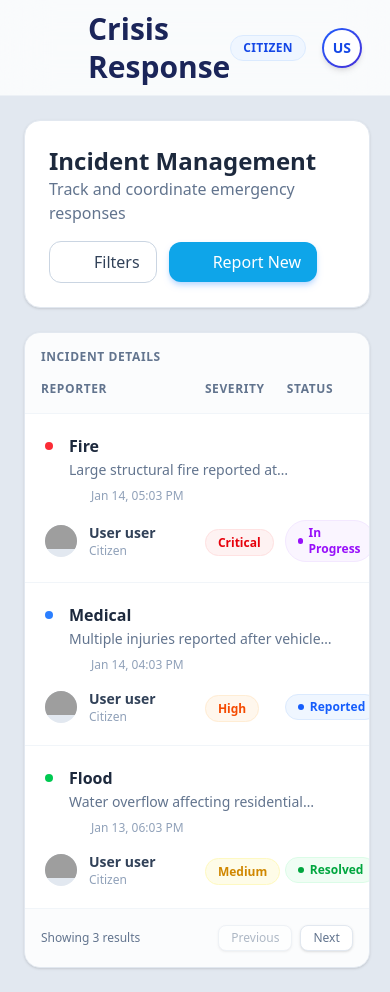
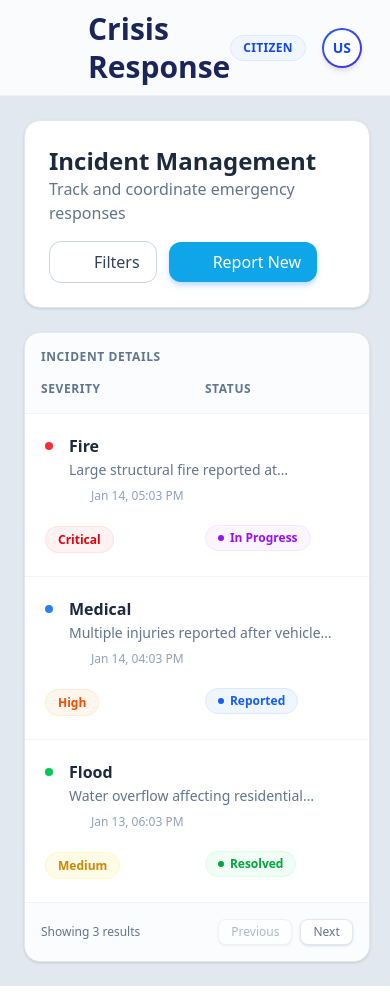
Before and after one commit to Shree2124/RDians, a Next.js app: page /auth/dashboard/incidents in a window 390 px wide. Built offline with nearby package versions, Linux system fonts and the light colour scheme; grey boxes are pictures that could not be loaded; some icons are missing.

Commit message:
Map changes: added accurate blue dot in map

```diff
--- a/src/app/auth/dashboard/incidents/page.tsx
+++ b/src/app/auth/dashboard/incidents/page.tsx
@@ -87,10 +87,9 @@ export default function IncidentsPage() {
         {/* Table Header */}
         <div className="grid grid-cols-12 gap-4 p-4 border-b border-slate-100 bg-slate-50/50 text-xs font-bold text-slate-500 uppercase tracking-wider">
           <div className="col-span-12 md:col-span-5">Incident Details</div>
-          <div className="col-span-6 md:col-span-3">Reporter</div>
-          <div className="col-span-3 md:col-span-2">Severity</div>
-          <div className="col-span-3 md:col-span-2">Status</div>
-          {/* <div className="col-span-1 text-right">Actions</div> */}
+          <div className="hidden md:block md:col-span-3">Reporter</div>
+          <div className="col-span-6 md:col-span-2">Severity</div>
+          <div className="col-span-6 md:col-span-2">Status</div>
         </div>
 
         {/* Table Body */}
@@ -106,7 +105,7 @@ export default function IncidentsPage() {
               <div className="col-span-12 md:col-span-5">
                 <div className="flex items-start gap-4">
                   <div className={`w-2 h-2 rounded-full mt-2 shrink-0 ${incident.category === 'Fire' ? 'bg-red-500' :
-                      incident.category === 'Medical' ? 'bg-blue-500' : 'bg-green-500'
+                    incident.category === 'Medical' ? 'bg-blue-500' : 'bg-green-500'
                     }`} />
                   <div>
                     <h3 className="font-bold text-slate-800">{incident.category}</h3>
@@ -120,7 +119,7 @@ export default function IncidentsPage() {
               </div>
 
               {/* Reporter */}
-              <div className="col-span-6 md:col-span-3 flex items-center gap-3">
+              <div className="hidden md:flex md:col-span-3 items-center gap-3">
                 <div className="w-8 h-8 rounded-full bg-slate-200 overflow-hidden">
                   <img src={`https://api.dicebear.com/7.x/avataaars/svg?seed=${incident.reporterId}`} alt="Avatar" />
                 </div>
@@ -131,14 +130,14 @@ export default function IncidentsPage() {
               </div>
 
               {/* Severity */}
-              <div className="col-span-3 md:col-span-2">
+              <div className="col-span-6 md:col-span-2">
                 <span className={`px-3 py-1 rounded-full text-xs font-bold border ${getSeverityColor(incident.severity || 'Low')}`}>
                   {incident.severity}
                 </span>
               </div>
 
               {/* Status */}
-              <div className="col-span-3 md:col-span-2 flex items-center justify-between">
+              <div className="col-span-6 md:col-span-2 flex items-center justify-between">
                 <span className={`flex items-center gap-1.5 px-3 py-1 rounded-full text-xs font-bold border ${getStatusColor(incident.status || 'Reported')}`}>
                   <div className="w-1.5 h-1.5 rounded-full bg-current" />
                   {incident.status}
--- a/src/app/auth/dashboard/map/page.tsx
+++ b/src/app/auth/dashboard/map/page.tsx
@@ -96,7 +96,7 @@ export default function MapPage() {
                 <p className="text-slate-500">Real-time visualization of reported incidents and available resources.</p>
             </div>
 
-            <div className="w-full h-[600px] rounded-3xl overflow-hidden shadow-sm border border-slate-200">
+            <div className="w-full h-[calc(100vh-200px)] md:h-[600px] rounded-3xl overflow-hidden shadow-sm border border-slate-200">
                 <Map
                     incidents={MOCK_INCIDENTS}
                     resources={MOCK_RESOURCES}
--- a/src/components/Map.tsx
+++ b/src/components/Map.tsx
@@ -53,6 +53,7 @@ export default function Map({
   const [map, setMap] = useState<any | null>(null);
   const [libsLoaded, setLibsLoaded] = useState(false);
   const [isLoading, setIsLoading] = useState(true);
+  const [userLocation, setUserLocation] = useState<{ lat: number; lon: number } | null>(null);
 
   // Controls
   const [activeLayer, setActiveLayer] = useState<'light' | 'dark' | 'satellite' | 'humanitarian'>('light');
@@ -67,6 +68,7 @@ export default function Map({
     heat?: any;
 
     choropleth?: any;
+    userMarker?: any;
   }>({});
 
   // --- CONFIGURATION ---
@@ -181,6 +183,12 @@ export default function Map({
 
   }, [map, activeLayer, activeViz, incidents, showIncidents]);
 
+  // --- 4. RENDER USER LOCATION ---
+  useEffect(() => {
+    if (!map || !window.L || !userLocation) return;
+    renderUserLocation(window.L, map);
+  }, [map, userLocation]);
+
   // --- RENDER FUNCTIONS ---
 
   const renderPinpoints = (L: any, map: any) => {
@@ -259,6 +267,36 @@ export default function Map({
     layersRef.current.choropleth = rects;
   };
 
+  const renderUserLocation = (L: any, map: any) => {
+    if (layersRef.current.userMarker) {
+      layersRef.current.userMarker.remove();
+    }
+
+    if (!userLocation) return;
+
+    // Custom CSS-based Blue Dot
+    const html = `
+      <div class="relative w-full h-full flex items-center justify-center">
+        <div class="absolute w-full h-full bg-blue-500/50 rounded-full animate-ping"></div>
+        <div class="relative w-4 h-4 bg-blue-600 border-2 border-white rounded-full shadow-lg ring-2 ring-white/50"></div>
+      </div>
+    `;
+
+    const icon = L.divIcon({
+      className: 'bg-transparent',
+      html: html,
+      iconSize: [24, 24],
+      iconAnchor: [12, 12]
+    });
+
+    const marker = L.marker([userLocation.lat, userLocation.lon], {
+      icon,
+      zIndexOffset: 1000 // Always on top
+    }).addTo(map);
+
+    layersRef.current.userMarker = marker;
+  };
+
   const getSeverityColor = (s: string) => {
     switch (s) {
       case 'Critical': return '#EF4444';
@@ -272,8 +310,16 @@ export default function Map({
     if (!map) return;
     if (navigator.geolocation) {
       navigator.geolocation.getCurrentPosition(
-        (p) => map.setView([p.coords.latitude, p.coords.longitude], 14),
-        (e) => console.error(e)
+        (p) => {
+          const { latitude, longitude } = p.coords;
+          setUserLocation({ lat: latitude, lon: longitude });
+          map.flyTo([latitude, longitude], 16, { animate: true, duration: 1.5 });
+        },
+        (e) => {
+          console.error("Geolocation error:", e);
+          // Optional: Show a toast/error message to user
+        },
+        { enableHighAccuracy: true }
       );
     }
   };
@@ -295,7 +341,7 @@ export default function Map({
         {/* Control Panel */}
         <AnimatePresence>
           {showControls && (
-            <motion.div initial={{ opacity: 0, x: 20 }} animate={{ opacity: 1, x: 0 }} exit={{ opacity: 0, x: 20 }} className="bg-white/95 backdrop-blur-md p-4 rounded-2xl shadow-xl border border-slate-100 w-64 flex flex-col gap-4">
+            <motion.div initial={{ opacity: 0, x: 20 }} animate={{ opacity: 1, x: 0 }} exit={{ opacity: 0, x: 20 }} className="bg-white/95 backdrop-blur-md p-4 rounded-2xl shadow-xl border border-slate-100 w-64 max-w-[calc(100vw-48px)] flex flex-col gap-4">
 
               {/* Layers */}
               <div>
```
